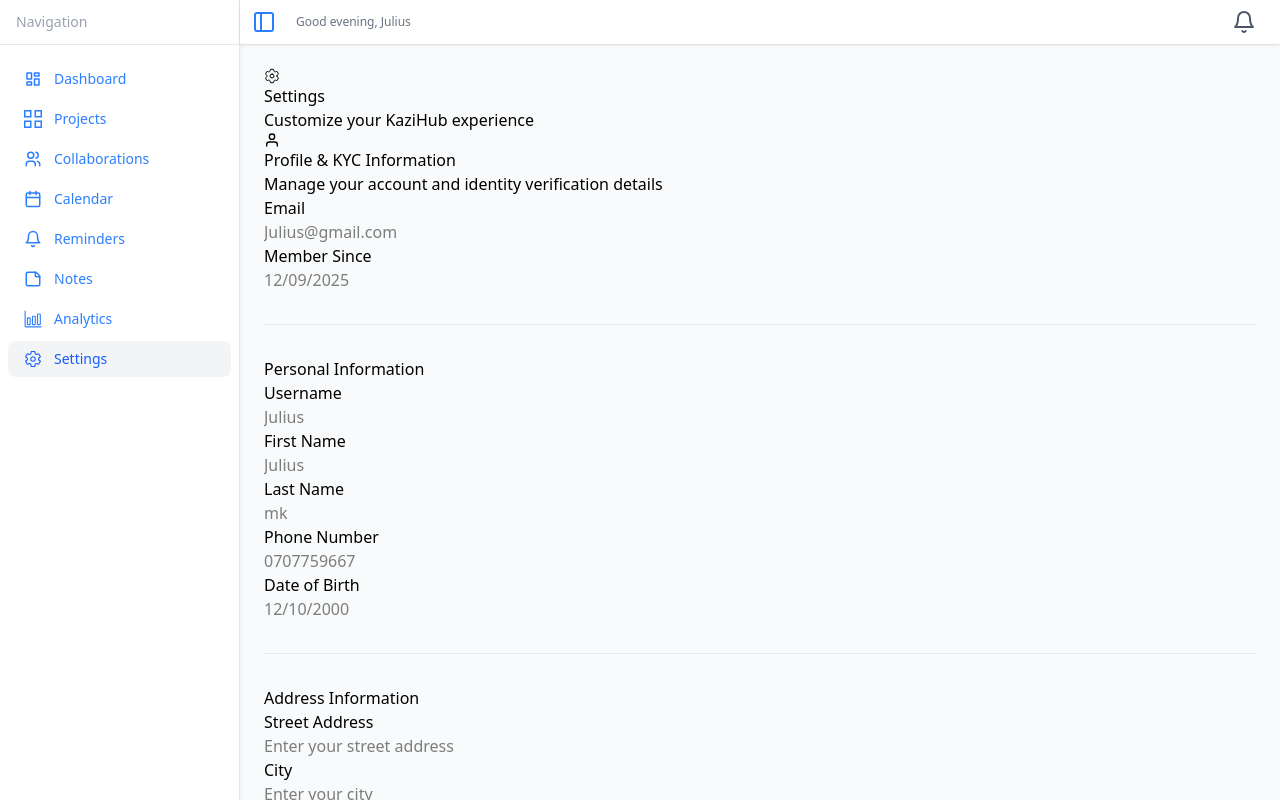
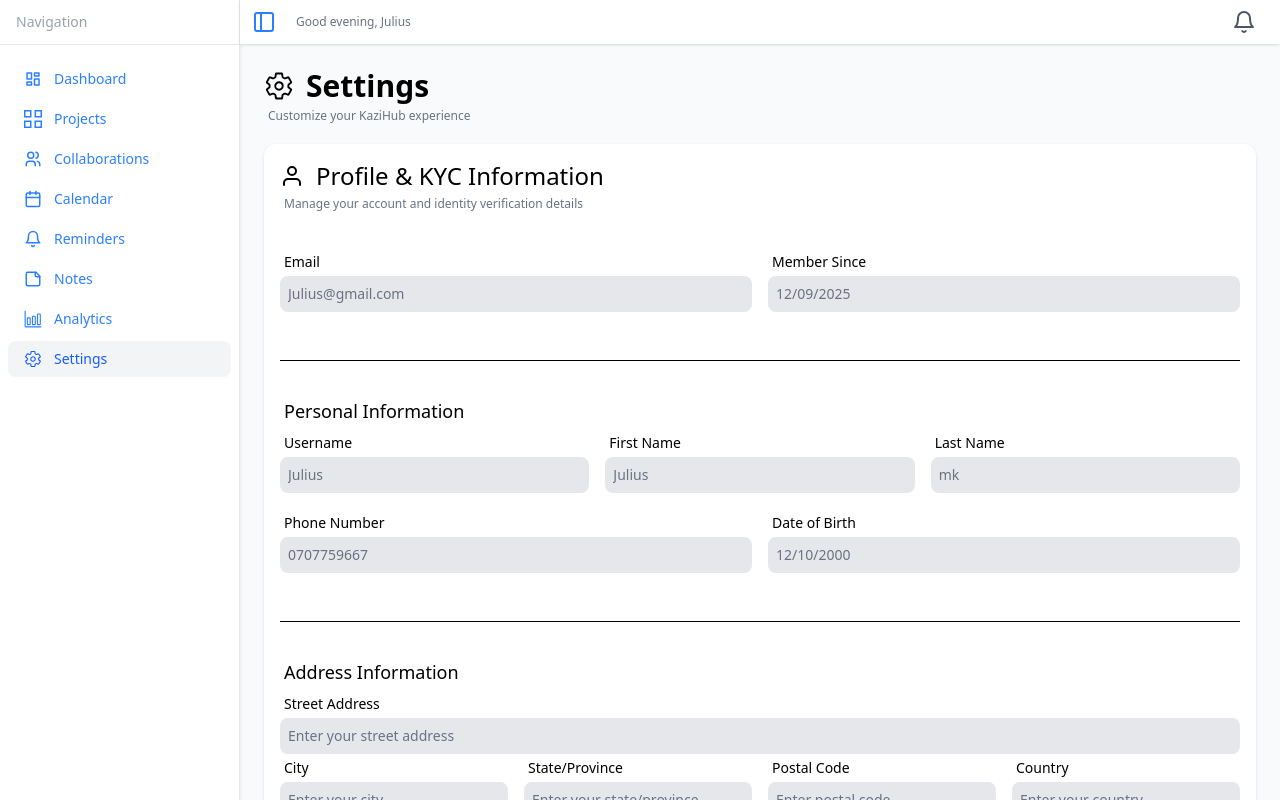
Before and after one commit to juliusmwas/KaziHub, a React (Vite) app: page /settings in a window 1280 px wide. Built offline with nearby package versions, Linux system fonts and the light colour scheme.

Commit message:
Updated the settings page

```diff
--- a/src/Components/Pages/Settings.jsx
+++ b/src/Components/Pages/Settings.jsx
@@ -6,115 +6,117 @@
     return(
         <div>
             <div>
-                <div>
-                    <IoSettingsOutline />
-                    <h1>Settings</h1>
+                <div className="flex gap-3 items-center">
+                    <IoSettingsOutline className="text-xl font-bold  lg:text-3xl" />
+                    <h1 className="text-xl font-bold   lg:text-3xl">Settings</h1>
                 </div>
-                <p>Customize your KaziHub experience</p>
+                <p className="text-xs font-normal p-1 text-gray-500">Customize your KaziHub experience</p>
             </div>
 
-            <div>
-                <div>
-                    <div>
-                        <FiUser />
-                        <h1>Profile & KYC Information</h1>
+            <div className="bg-white rounded-xl mt-4 shadow-sm">
+                <div className="p-4">
+                    <div className="flex items-center gap-3">
+                        <FiUser className="text-xl font-medium   lg:text-2xl" />
+                        <h1 className="text-xm font-medium   lg:text-2xl">Profile & KYC Information</h1>
                     </div>
 
-                    <p>Manage your account and identity verification details</p>
+                    <p className="text-xs font-normal p-1 text-gray-500">Manage your account and identity verification details</p>
                 </div>
 
-                <div>
+                <div className="grid grid-cols-1 lg:grid-cols-2 gap-4 p-4">
                     <div>
-                        <h1>Email</h1>
-                        <input type="text" placeholder="Julius@gmail.com" />
+                        <h1 className="text-sm font-medium p-1 ">Email</h1>
+                        <input type="text" placeholder="Julius@gmail.com" className="bg-gray-200 p-2  w-full placeholder-gray-500 text-gray-700 text-sm cursor-not-allowed font-normal rounded-lg" />
                     </div>
 
                     <div>
-                        <h1>Member Since</h1>
-                        <input type="text" placeholder="12/09/2025" />
+                        <h1 className="text-sm font-medium p-1 ">Member Since</h1>
+                        <input type="text" placeholder="12/09/2025" className="bg-gray-200 p-2  w-full placeholder-gray-500 text-gray-700 text-sm cursor-not-allowed font-normal rounded-lg" />
                     </div>
 
                 </div>
-                <hr class="h-px my-8 bg-gray-200 border-0 dark:bg-gray-700"></hr>
+                <div className="p-4">
+                    <hr class="h-px mt-4 bg-gray-50"></hr>
+                </div>
 
-                <div>
-                    <h2>Personal Information</h2>
+                <div className="p-4">
+                    <h2 className="text-lg font-medium p-1">Personal Information</h2>
 
-                    <div>
+                    <div className="grid gap-4 grid-cols-1 lg:grid-cols-3">
                         <div>
-                            <h1>Username</h1>
-                            <input type="text" placeholder="Julius" />
+                            <h1 className="text-sm font-medium p-1">Username</h1>
+                            <input type="text" placeholder="Julius" className="bg-gray-200 p-2  w-full placeholder-gray-500 text-gray-700 text-sm  font-normal rounded-lg" />
                         </div>
 
                         <div>
-                            <h1>First Name</h1>
-                            <input type="text" placeholder="Julius" />
+                            <h1 className="text-sm font-medium p-1">First Name</h1>
+                            <input type="text" placeholder="Julius" className="bg-gray-200 p-2  w-full placeholder-gray-500 text-gray-700 text-sm  font-normal rounded-lg" />
                         </div>
 
                         <div>
-                            <h1>Last Name</h1>
-                            <input type="text" placeholder="mk" />
+                            <h1 className="text-sm font-medium p-1">Last Name</h1>
+                            <input type="text" placeholder="mk" className="bg-gray-200 p-2  w-full placeholder-gray-500 text-gray-700 text-sm  font-normal rounded-lg"/>
                         </div>
 
                     </div>
 
-                    <div>
+                    <div className="mt-4 grid gap-4 grid-cols-1 lg:grid-cols-2">
                         <div>
-                            <h1>Phone Number</h1>
-                            <input type="text" placeholder="0707759667" />
+                            <h1 className="text-sm font-medium p-1">Phone Number</h1>
+                            <input type="text" placeholder="0707759667" className="bg-gray-200 p-2  w-full placeholder-gray-500 text-gray-700 text-sm  font-normal rounded-lg" />
                         </div>
 
                         <div>
-                            <h1>Date of Birth</h1>
-                            <input type="text" placeholder="12/10/2000" />
+                            <h1 className="text-sm font-medium p-1">Date of Birth</h1>
+                            <input type="text" placeholder="12/10/2000" className="bg-gray-200 p-2  w-full placeholder-gray-500 text-gray-700 text-sm  font-normal rounded-lg" />
                         </div>
 
                     </div>
 
                 </div>
-                <hr class="h-px my-8 bg-gray-200 border-0 dark:bg-gray-700"></hr>
+                <div className="p-4">
+                    <hr class="h-px mt-4 bg-gray-50"></hr>
+                </div>
 
-                <div>
-                    <h2>Address Information</h2>
+                <div className="p-4">
+                    <h2 className="text-lg font-medium p-1">Address Information</h2>
 
                     <div>
-                        <h1>Street Address</h1>
-                        <input type="text" placeholder="Enter your street address" />
+                        <h1 className="text-sm font-medium p-1">Street Address</h1>
+                        <input type="text" placeholder="Enter your street address" className="bg-gray-200 p-2  w-full placeholder-gray-500 text-gray-700 text-sm  font-normal rounded-lg" />
                     </div>
-                    <div>
+                    <div className="grid grid-cols-1 gap-4 lg:grid-cols-4">
                         <div>
-                            <h1>City</h1>
-                            <input type="text" placeholder="Enter your city" />
+                            <h1 className="text-sm font-medium p-1">City</h1>
+                            <input type="text" placeholder="Enter your city" className="bg-gray-200 p-2  w-full placeholder-gray-500 text-gray-700 text-sm  font-normal rounded-lg"/>
                         </div>
 
                          <div>
-                            <h1>State/Province</h1>
-                            <input type="text" placeholder="Enter your state/province" />
+                            <h1 className="text-sm font-medium p-1">State/Province</h1>
+                            <input type="text" placeholder="Enter your state/province" className="bg-gray-200 p-2  w-full placeholder-gray-500 text-gray-700 text-sm  font-normal rounded-lg" />
                         </div>
 
                          <div>
-                            <h1>Postal Code</h1>
-                            <input type="text" placeholder="Enter postal code" />
+                            <h1 className="text-sm font-medium p-1">Postal Code</h1>
+                            <input type="text" placeholder="Enter postal code" className="bg-gray-200 p-2  w-full placeholder-gray-500 text-gray-700 text-sm  font-normal rounded-lg" />
                         </div>
 
                          <div>
-                            <h1>Country</h1>
-                            <input type="text" placeholder="Enter your country" />
-                        </div>
-
-                        <div>
-                            <div>
-                                <button>Update Profile</button>
-                            </div>
-
-                            <div>
-                                <button>Sign Out</button>
-                            </div>
+                            <h1 className="text-sm font-medium p-1">Country</h1>
+                            <input type="text" placeholder="Enter your country" className="bg-gray-200 p-2  w-full placeholder-gray-500 text-gray-700 text-sm  font-normal rounded-lg"/>
                         </div>
 
                     </div>
 
+                    <div className="flex items-center mt-4  justify-between">
+                            <div>
+                                <button className="bg-blue-600 mt-2 text-white flex gap-4  items-center font-medium text-xs lg:text-sm rounded-lg p-2 cursor-pointer hover:bg-blue-500">Update Profile</button>
+                            </div>
 
+                            <div>
+                                <button className="bg-red-600 mt-2 text-white flex gap-4  items-center font-medium text-xs lg:text-sm rounded-lg p-2 cursor-pointer hover:bg-red-500">Sign Out</button>
+                            </div>
+                        </div>
 
                 </div>
             </div>
```
